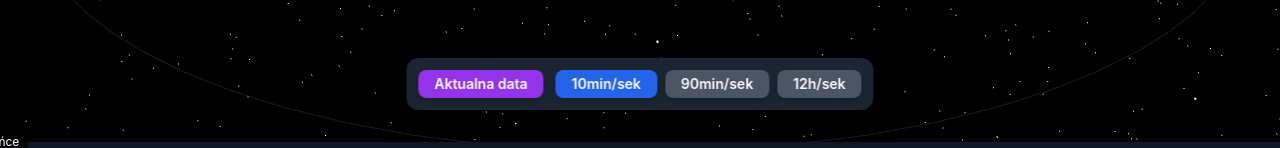
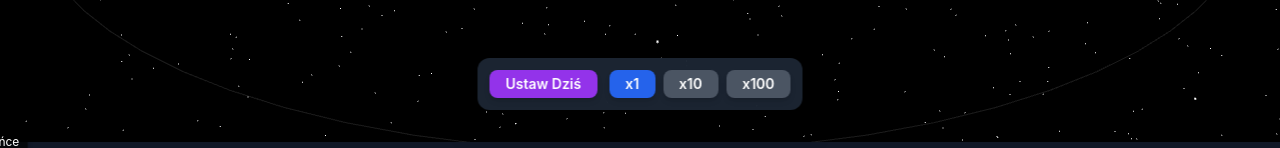
Before and after one commit to dzid3c/solar-system, a plain HTML site: page index.html in a window 1280 px wide. Shown: the part 658-806 px from the top of the page. Drawn offline with nearby package versions, Linux system fonts and the light colour scheme; animation ran at ten frames a second.

Commit message:
Update index.html

```diff
--- a/index.html
+++ b/index.html
@@ -91,14 +91,14 @@
 
         <button id="set-current-date" onclick="setPlanetsToCurrentPositions()"
                 class="px-3 py-2 md:px-4 md:py-1 bg-purple-600 hover:bg-purple-500 text-white font-semibold rounded-lg shadow-md transition duration-150 text-xs md:text-sm whitespace-nowrap">
-            Aktualna data
+            Ustaw Dziś
         </button>
 
         <!-- Sekcja przycisków prędkości jest zawsze w poziomie, ale jest elementem flex wewnątrz panelu -->
         <div class="flex space-x-2 justify-center">
-            <button id="speed-x1" onclick="setSpeedMultiplier(1)" class="flex-1 px-3 py-2 md:px-4 md:py-1 bg-blue-600 hover:bg-blue-500 text-white font-semibold rounded-lg shadow-md transition duration-150 text-xs md:text-sm">10min/sek</button>
-            <button id="speed-x10" onclick="setSpeedMultiplier(10)" class="flex-1 px-3 py-2 md:px-4 md:py-1 bg-gray-600 hover:bg-blue-500 text-white font-semibold rounded-lg shadow-md transition duration-150 text-xs md:text-sm">90min/sek</button>
-            <button id="speed-x100" onclick="setSpeedMultiplier(100)" class="flex-1 px-3 py-2 md:px-4 md:py-1 bg-gray-600 hover:bg-blue-500 text-white font-semibold rounded-lg shadow-md transition duration-150 text-xs md:text-sm">12h/sek</button>
+            <button id="speed-x1" onclick="setSpeedMultiplier(1)" class="flex-1 px-3 py-2 md:px-4 md:py-1 bg-blue-600 hover:bg-blue-500 text-white font-semibold rounded-lg shadow-md transition duration-150 text-xs md:text-sm">x1</button>
+            <button id="speed-x10" onclick="setSpeedMultiplier(10)" class="flex-1 px-3 py-2 md:px-4 md:py-1 bg-gray-600 hover:bg-blue-500 text-white font-semibold rounded-lg shadow-md transition duration-150 text-xs md:text-sm">x10</button>
+            <button id="speed-x100" onclick="setSpeedMultiplier(100)" class="flex-1 px-3 py-2 md:px-4 md:py-1 bg-gray-600 hover:bg-blue-500 text-white font-semibold rounded-lg shadow-md transition duration-150 text-xs md:text-sm">x100</button>
         </div>
     </div>
 
@@ -178,40 +178,70 @@
                 color: 0x777777,
                 mapUrl: 'https://cdn.jsdelivr.net/gh/jeromeetienne/threex.planets@master/images/mercurymap.jpg',
                 imageUrl: 'https://upload.wikimedia.org/wikipedia/commons/4/4a/Mercury_in_true_color.jpg',
-                lightTravelTime: "3 min 17 sek",
-                details: { Typ: "Planeta skalista", Masa: `0.055 M<sub>&#8853;</sub>`, Okres_orbitalny: "88 dni", Średnia_odległość: `${toMlnKm(0.387)} mln km`, Ciekawostka: "Najmniejsza planeta Układu." }
+                details: {
+                    Typ: "Planeta skalista",
+                    Masa: `0.055 M<sub>&#8853;</sub>`,
+                    Okres_orbitalny: "88 dni",
+                    Średnia_odległość: `${toMlnKm(0.387)} mln km`,
+                    Czas_podróży_światła: "3 min 17 sek", /* DODANO */
+                    Ciekawostka: "Najmniejsza planeta Układu."
+                }
             },
             {
                 name: "Wenus", size: 1.5, distance: 30, orbitPeriod: 225, dayLength: 243.0, epochOffsetAngle: 4.8,
                 color: 0xFFEBCD,
                 mapUrl: 'https://cdn.jsdelivr.net/gh/jeromeetienne/threex.planets@master/images/venusmap.jpg',
                 imageUrl: 'https://upload.wikimedia.org/wikipedia/commons/c/c7/PIA23791-Venus-RealAndEnhancedContrastViews-20200608_%28cropped%29.jpg',
-                lightTravelTime: "6 min 0 sek",
-                details: { Typ: "Planeta skalista", Masa: `0.815 M<sub>&#8853;</sub>`, Okres_orbitalny: "225 dni", Średnia_odległość: `${toMlnKm(0.723)} mln km`, Ciekawostka: `Najgorętsza planeta (471 &deg;C).` }
+                details: {
+                    Typ: "Planeta skalista",
+                    Masa: `0.815 M<sub>&#8853;</sub>`,
+                    Okres_orbitalny: "225 dni",
+                    Średnia_odległość: `${toMlnKm(0.723)} mln km`,
+                    Czas_podróży_światła: "6 min 0 sek", /* DODANO */
+                    Ciekawostka: `Najgorętsza planeta (471 &deg;C).`
+                }
             },
             {
                 name: "Ziemia", size: 1.8, distance: 40, orbitPeriod: 365.25, dayLength: 1.0, epochOffsetAngle: 0,
                 mapUrl: 'https://upload.wikimedia.org/wikipedia/commons/c/cb/The_Blue_Marble_%28remastered%29.jpg',
                 color: 0x0077ff,
                 imageUrl: 'https://upload.wikimedia.org/wikipedia/commons/9/97/The_Earth_seen_from_Apollo_17.jpg',
-                lightTravelTime: "8 min 20 sek",
-                details: { Typ: "Planeta skalista", Masa: `1 M<sub>&#8853;</sub>`, Okres_orbitalny: "365 dni", Średnia_odległość: `${toMlnKm(1.000)} mln km`, Ciekawostka: "Jedyna planeta z życiem." }
+                details: {
+                    Typ: "Planeta skalista",
+                    Masa: `1 M<sub>&#8853;</sub>`,
+                    Okres_orbitalny: "365 dni",
+                    Średnia_odległość: `${toMlnKm(1.000)} mln km`,
+                    Czas_podróży_światła: "8 min 20 sek", /* DODANO */
+                    Ciekawostka: "Jedyna planeta z życiem."
+                }
             },
             {
                 name: "Mars", size: 1.2, distance: 55, orbitPeriod: 687, dayLength: 1.03, epochOffsetAngle: 5.5,
                 color: 0xCC5500,
                 mapUrl: 'https://cdn.jsdelivr.net/gh/jeromeetienne/threex.planets@master/images/marsmap.jpg',
                 imageUrl: 'https://upload.wikimedia.org/wikipedia/commons/0/02/OSIRIS_Mars_true_color.jpg',
-                lightTravelTime: "12 min 40 sek",
-                details: { Typ: "Planeta skalista", Masa: `0.107 M<sub>&#8853;</sub>`, Okres_orbitalny: "687 dni", Średnia_odległość: `${toMlnKm(1.524)} mln km`, Ciekawostka: "Nazywany 'Czerwoną Planetą'." }
+                details: {
+                    Typ: "Planeta skalista",
+                    Masa: `0.107 M<sub>&#8853;</sub>`,
+                    Okres_orbitalny: "687 dni",
+                    Średnia_odległość: `${toMlnKm(1.524)} mln km`,
+                    Czas_podróży_światła: "12 min 40 sek", /* DODANO */
+                    Ciekawostka: "Nazywany 'Czerwoną Planetą'."
+                }
             },
             {
                 name: "Jowisz", size: 6, distance: 90, orbitPeriod: 4333, dayLength: 0.41, epochOffsetAngle: 1.2,
                 color: 0xa07848,
                 mapUrl: 'https://cdn.jsdelivr.net/gh/jeromeetienne/threex.planets@master/images/jupitermap.jpg',
                 imageUrl: 'https://upload.wikimedia.org/wikipedia/commons/0/0d/Jupiter_and_its_shrunken_Great_Red_Spot_%28cropped%29.jpg',
-                lightTravelTime: "43 min 0 sek",
-                details: { Typ: "Gazowy olbrzym", Masa: `318 M<sub>&#8853;</sub>`, Okres_orbitalny: "11.86 lat", Średnia_odległość: `${toMlnKm(5.204)} mln km`, Ciekawostka: "Największa planeta Układu." }
+                details: {
+                    Typ: "Gazowy olbrzym",
+                    Masa: `318 M<sub>&#8853;</sub>`,
+                    Okres_orbitalny: "11.86 lat",
+                    Średnia_odległość: `${toMlnKm(5.204)} mln km`,
+                    Czas_podróży_światła: "43 min 0 sek", /* DODANO */
+                    Ciekawostka: "Największa planeta Układu."
+                }
             },
             {
                 name: "Saturn", size: 5, distance: 120, orbitPeriod: 10759, dayLength: 0.44, epochOffsetAngle: 3.8, hasRings: true,
@@ -220,24 +250,42 @@
                 ringMapUrl: 'https://cdn.jsdelivr.net/gh/jeromeetienne/threex.planets@master/images/saturnringcolor.jpg',
                 ringAlphaMapUrl: 'https://cdn.jsdelivr.net/gh/jeromeetienne/threex.planets@master/images/saturnringalpha.png',
                 imageUrl: 'https://upload.wikimedia.org/wikipedia/commons/c/c7/Saturn_during_Equinox_from_Cassini.jpg',
-                lightTravelTime: "1h 19m 30s",
-                details: { Typ: "Gazowy olbrzym", Masa: `95 M<sub>&#8853;</sub>`, Okres_orbitalny: "29.4 lat", Średnia_odległość: `${toMlnKm(9.582)} mln km`, Ciekawostka: "Posiada spektakularne pierścienie." }
+                details: {
+                    Typ: "Gazowy olbrzym",
+                    Masa: `95 M<sub>&#8853;</sub>`,
+                    Okres_orbitalny: "29.4 lat",
+                    Średnia_odległość: `${toMlnKm(9.582)} mln km`,
+                    Czas_podróży_światła: "1 godz. 19 min", /* DODANO */
+                    Ciekawostka: "Posiada spektakularne pierścienie."
+                }
             },
             {
                 name: "Uran", size: 3, distance: 150, orbitPeriod: 30687, dayLength: 0.72, epochOffsetAngle: 1.8,
                 color: 0xAFEEEE,
                 mapUrl: 'https://cdn.jsdelivr.net/gh/jeromeetienne/threex.planets@master/images/uranusmap.jpg',
                 imageUrl: 'https://upload.wikimedia.org/wikipedia/commons/3/3d/Uranus2.jpg',
-                lightTravelTime: "2h 40m 0s",
-                details: { Typ: "Lodowy olbrzym", Masa: `14.5 M<sub>&#8853;</sub>`, Okres_orbitalny: "84 lata", Średnia_odległość: `${toMlnKm(19.229)} mln km`, Ciekawostka: "Obraca się 'na boku'." }
+                details: {
+                    Typ: "Lodowy olbrzym",
+                    Masa: `14.5 M<sub>&#8853;</sub>`,
+                    Okres_orbitalny: "84 lata",
+                    Średnia_odległość: `${toMlnKm(19.229)} mln km`,
+                    Czas_podróży_światła: "2 godz. 40 min", /* DODANO */
+                    Ciekawostka: "Obraca się 'na boku'."
+                }
             },
             {
                 name: "Neptun", size: 3, distance: 180, orbitPeriod: 60190, dayLength: 0.67, epochOffsetAngle: 0.5,
                 color: 0x00008B,
                 mapUrl: 'https://cdn.jsdelivr.net/gh/jeromeetienne/threex.planets@master/images/neptunemap.jpg',
                 imageUrl: 'https://upload.wikimedia.org/wikipedia/commons/6/63/Neptune_-_Voyager_2_%2829347980835%29_cropped.jpg',
-                lightTravelTime: "4h 10m 0s",
-                details: { Typ: "Lodowy olbrzym", Masa: `17 M<sub>&#8853;</sub>`, Okres_orbitalny: "165 lat", Średnia_odległość: `${toMlnKm(30.104)} mln km`, Ciekawostka: "Najbardziej oddalona planeta." }
+                details: {
+                    Typ: "Lodowy olbrzym",
+                    Masa: `17 M<sub>&#8853;</sub>`,
+                    Okres_orbitalny: "165 lat",
+                    Średnia_odległość: `${toMlnKm(30.104)} mln km`,
+                    Czas_podróży_światła: "4 godz. 10 min", /* DODANO */
+                    Ciekawostka: "Najbardziej oddalona planeta."
+                }
             }
         ];
 
@@ -410,7 +458,13 @@
 
             const sun = new THREE.Mesh(geo, mat);
             sun.name = "Słońce";
-            sun.userData.details = { Typ: "Gwiazda", Temperatura_powierzchni: `ok. 5500 &deg;C`, Wiek: "ok. 4.6 mld lat", Ciekawostka: "99.8% masy układu." };
+            sun.userData.details = {
+                Typ: "Gwiazda",
+                Temperatura_powierzchni: `ok. 5500 &deg;C`,
+                Wiek: "ok. 4.6 mld lat",
+                Czas_podróży_światła: "0 sek", /* DLA SŁOŃCA */
+                Ciekawostka: "99.8% masy układu."
+            };
             sun.userData.imageUrl = 'https://upload.wikimedia.org/wikipedia/commons/7/73/Solar_Orbiter%E2%80%99s_widest_high-res_view_of_the_Sun_ESA508430.jpg';
             scene.add(sun);
             addLabel(sun, "Słońce");
@@ -524,6 +578,7 @@
             }
 
             let html = '';
+            // Używamy Object.entries, aby przeiterować przez klucze w kolejności zdefiniowanej w planetData
             for (const [key, val] of Object.entries(mesh.userData.details)) {
                 html += `<div class="flex justify-between border-b border-gray-700 pb-1">
                             <span class="font-medium text-gray-400">${key.replace(/_/g, ' ')}:</span>
@@ -535,19 +590,17 @@
         }
 
         let lastTime = 0;
+        let lastDateTimeUpdate = 0;
+
         function animate(time) {
             requestAnimationFrame(animate);
             const dt = time - lastTime;
+            lastTime = time;
 
-            if (dt > 100) { // Aktualizacja UI co 100ms
-                updateDateTime();
-                lastTime = time;
-            }
-
-            // Używamy mniejszego timeScale, co oznacza, że simulationDays przyrasta wolniej.
-            // Poprawiłem też logikę, aby używała dt dla płynniejszego ruchu
+            // Używamy dt (różnicy czasu) dla płynniejszego ruchu
             const elapsedSeconds = dt / 1000;
-            const elapsedDays = elapsedSeconds * speedMultiplier * 0.01; // Skalujemy przyrost dnia do prędkości animacji
+            // Skalujemy przyrost dnia do prędkości animacji
+            const elapsedDays = elapsedSeconds * speedMultiplier * timeScale / 0.00005;
             simulationDays += elapsedDays;
 
             planets.forEach(p => {
@@ -561,6 +614,12 @@
 
             controls.update();
             updateLabels();
+
+            if (time - lastDateTimeUpdate > 100) { // Aktualizacja UI co 100ms
+                updateDateTime();
+                lastDateTimeUpdate = time;
+            }
+
             renderer.render(scene, camera);
         }
 
```
